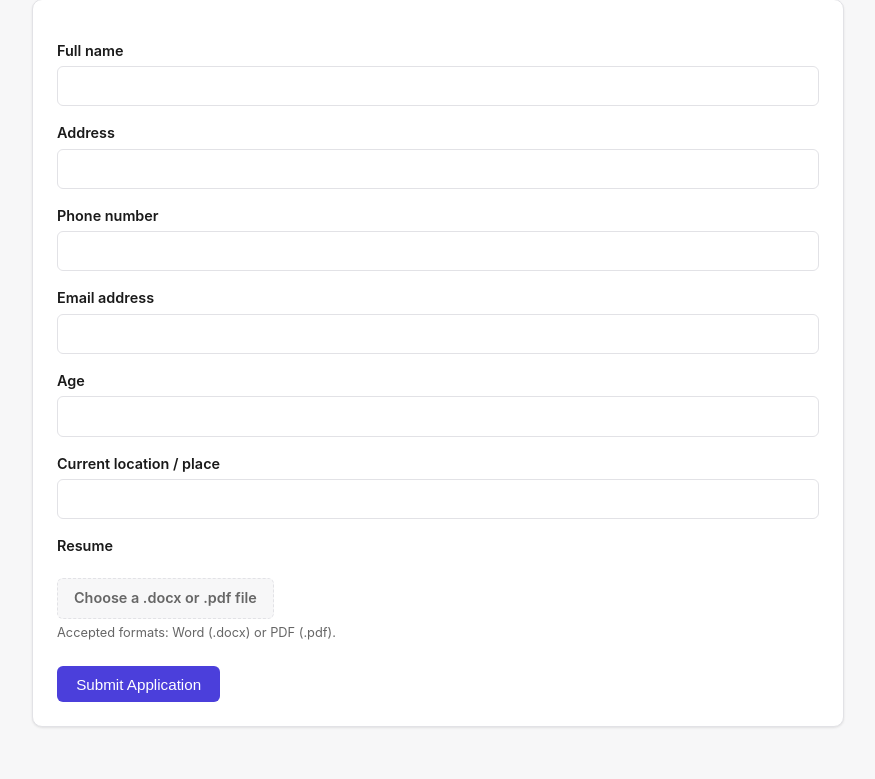
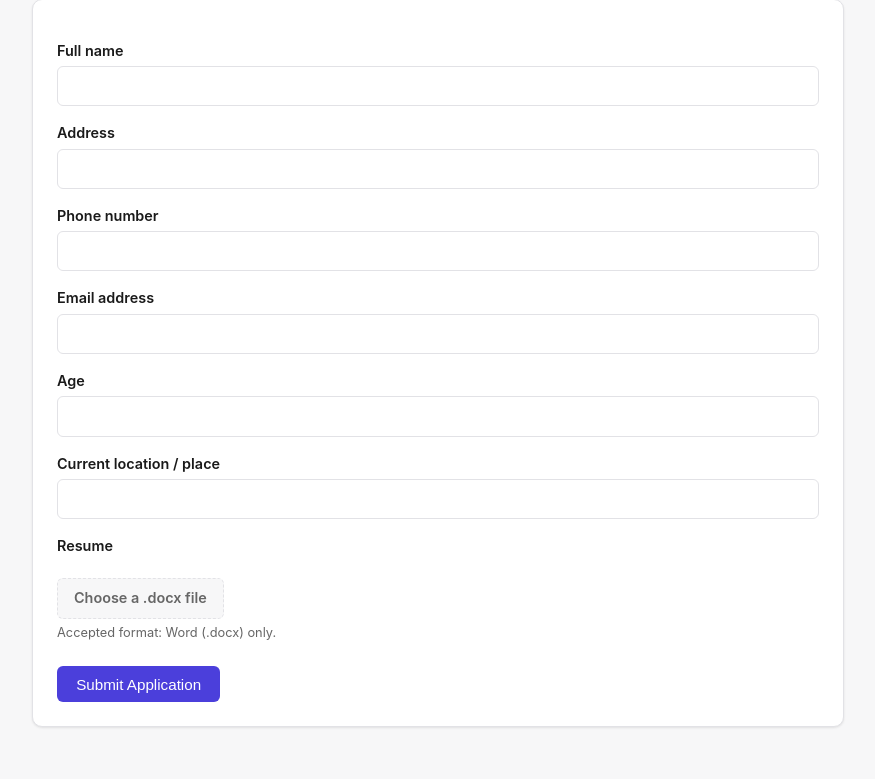
Before and after one commit to MANVIS10/resume-screener, a FastAPI app: template app/templates/apply_form.html in a window 1280 px wide. Shown: the part 239-1018 px from the top of the page, without its empty margins (202-1077 px from the left). Run offline with FastAPI, Linux system fonts and the light colour scheme; the template is opened without the code that fills it, so the values that code supplies are empty.

Commit message:
Revert PDF resume support, restore .docx-only per brief
Mirrors the same revert made on master: apply_submit rejects
anything but .docx, pypdf dependency dropped, and the styled
file-picker's label/hint text goes back to .docx-only.

Co-Authored-By: Claude Sonnet 5 <noreply@anthropic.com>

```diff
--- a/app/main.py
+++ b/app/main.py
@@ -12,7 +12,6 @@ from fastapi.responses import RedirectResponse, HTMLResponse
 from fastapi.staticfiles import StaticFiles
 from fastapi.templating import Jinja2Templates
 from docx import Document
-from pypdf import PdfReader
 
 from app.db import init_db, db_session
 from app.auth import create_session_token, verify_session_token, require_admin, COOKIE_NAME
@@ -69,26 +68,21 @@ async def apply_submit(
         return templates.TemplateResponse("not_found.html", {"request": request}, status_code=404)
 
     filename = resume.filename or ""
-    lower_name = filename.lower()
-    if not (lower_name.endswith(".docx") or lower_name.endswith(".pdf")):
+    if not filename.lower().endswith(".docx"):
         return templates.TemplateResponse(
             "apply_form.html",
-            {"request": request, "job": job, "error": "Please upload a .docx or .pdf file — other formats (.doc, images) are not accepted."},
+            {"request": request, "job": job, "error": "Please upload a .docx file — other formats (PDF, .doc, images) are not accepted."},
             status_code=400,
         )
 
     raw_bytes = await resume.read()
     try:
-        if lower_name.endswith(".docx"):
-            doc = Document(io.BytesIO(raw_bytes))
-            resume_text = "\n".join(p.text for p in doc.paragraphs if p.text.strip())
-        else:
-            reader = PdfReader(io.BytesIO(raw_bytes))
-            resume_text = "\n".join(page.extract_text() or "" for page in reader.pages)
+        doc = Document(io.BytesIO(raw_bytes))
+        resume_text = "\n".join(p.text for p in doc.paragraphs if p.text.strip())
     except Exception:
         return templates.TemplateResponse(
             "apply_form.html",
-            {"request": request, "job": job, "error": "We couldn't read that file. Please make sure it's a valid .docx or .pdf document and try again."},
+            {"request": request, "job": job, "error": "We couldn't read that .docx file. Please make sure it's a valid Word document and try again."},
             status_code=400,
         )
 
--- a/app/templates/apply_form.html
+++ b/app/templates/apply_form.html
@@ -38,12 +38,12 @@
         <label for="resume">Resume</label>
         <div class="file-picker">
             <label class="file-picker-label" for="resume">
-                <span id="file-picker-text">Choose a .docx or .pdf file</span>
+                <span id="file-picker-text">Choose a .docx file</span>
             </label>
-            <input type="file" id="resume" name="resume" accept=".docx,.pdf" required
-                   onchange="document.getElementById('file-picker-text').textContent = this.files.length ? this.files[0].name : 'Choose a .docx or .pdf file'; document.getElementById('file-picker-text').className = this.files.length ? 'file-picker-filename' : '';">
+            <input type="file" id="resume" name="resume" accept=".docx" required
+                   onchange="document.getElementById('file-picker-text').textContent = this.files.length ? this.files[0].name : 'Choose a .docx file'; document.getElementById('file-picker-text').className = this.files.length ? 'file-picker-filename' : '';">
         </div>
-        <p class="field-hint">Accepted formats: Word (.docx) or PDF (.pdf).</p>
+        <p class="field-hint">Accepted format: Word (.docx) only.</p>
 
         <div style="margin-top:1.5rem;">
             <button class="btn" type="submit" id="submit-btn">Submit Application</button>
--- a/requirements.txt
+++ b/requirements.txt
@@ -3,7 +3,6 @@ uvicorn[standard]==0.30.6
 jinja2==3.1.4
 python-multipart==0.0.9
 python-docx==1.1.2
-pypdf==5.0.1
 itsdangerous==2.2.0
 groq==0.11.0
 httpx==0.27.2
```
Also changed, not shown: SHORTWRITEUP.md (+1 -2 lines).
